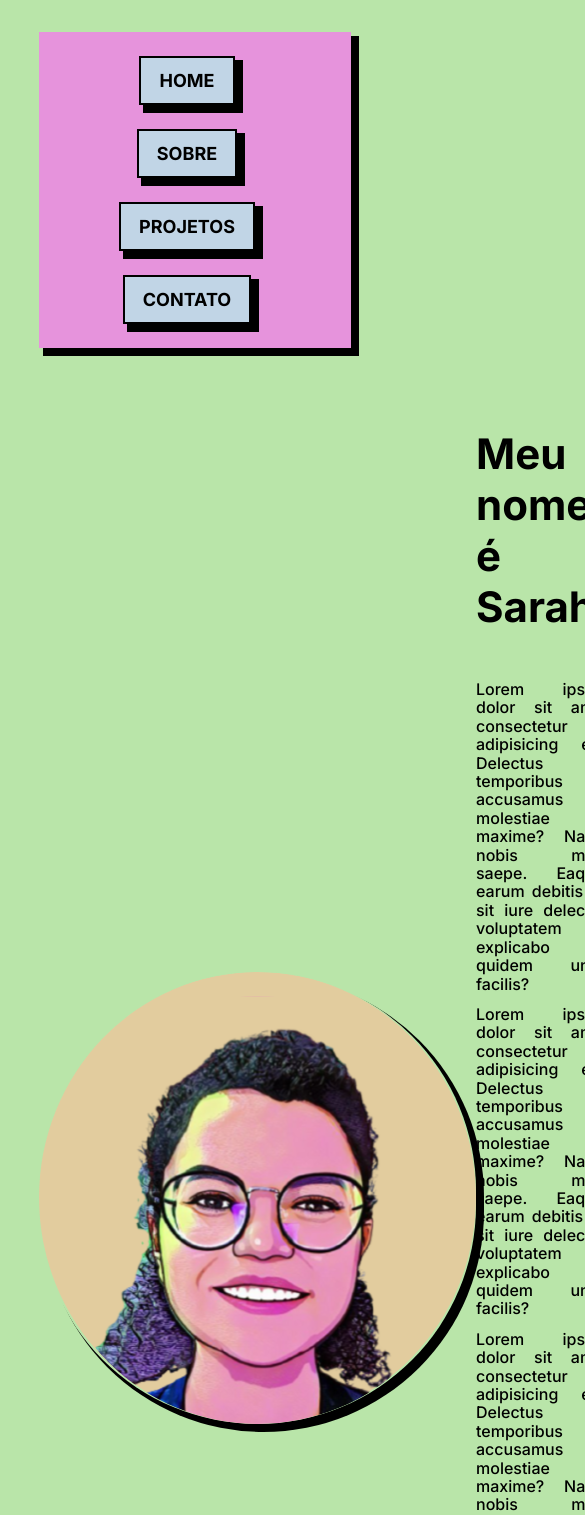
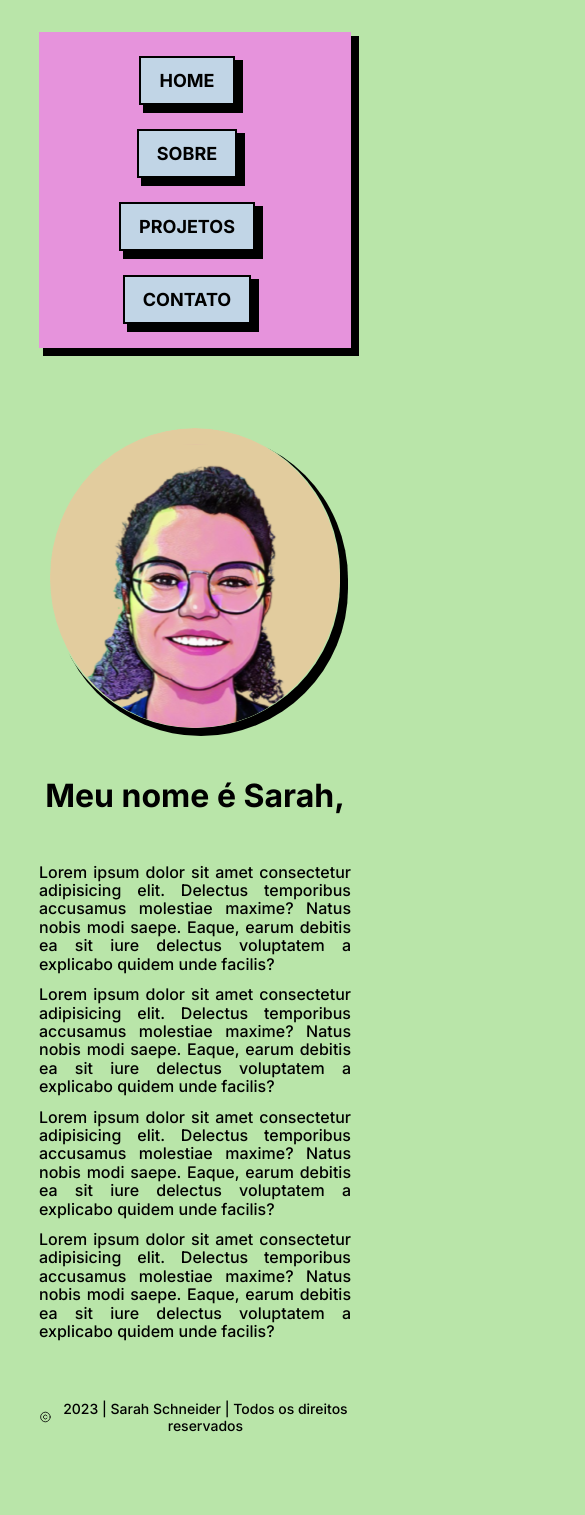
Before and after one commit to ssschneider/portfolio, a React (Vite) app: page /sobre in a window 390 px wide. Shown: the top 1515 px of the page, 585 px wide, since content can reach past the window. After the commit the page ends 1446 px from the top, so only its background shows below. Built offline with nearby package versions, Linux system fonts and the light colour scheme.

Commit message:
responsive: about me

```diff
--- a/src/components/aboutMeText/styles.tsx
+++ b/src/components/aboutMeText/styles.tsx
@@ -12,6 +12,14 @@ export const Wrapper = styled.div`
 export const SectionTitle = styled.h2`
     font-size: 4.2rem;
     margin-bottom: 3.6rem;
+
+    @media (max-width: 505px) {
+        font-size: 3.2rem;
+    }
+
+    @media (max-width: 376px) {
+        font-size: 2.4rem;
+    }
 `
 
 export const Text = styled.p`
--- a/src/pages/sobre/index.tsx
+++ b/src/pages/sobre/index.tsx
@@ -5,7 +5,7 @@ import AboutMeText from "../../components/aboutMeText"
 const Sobre = () => {
     return (
         <Wrapper>
-            <ProfilePhoto src={ProfilePicture}/>
+            <ProfilePhoto src={ProfilePicture} alt="Foto de Sarah Schneider"/>
             <AboutMeText />
         </Wrapper>
     )
--- a/src/pages/sobre/styles.tsx
+++ b/src/pages/sobre/styles.tsx
@@ -7,6 +7,14 @@ export const Wrapper = styled.section`
 	display: flex;
 	justify-content: space-between;
 	align-items: center;
+
+
+    @media(max-width: 1100px){
+        flex-direction: column;
+        justify-content: center;
+        gap: 4.8rem;
+    }
+
 `;
 
 const pop = keyframes`
@@ -37,4 +45,8 @@ export const ProfilePhoto = styled.img`
         -webkit-box-shadow: var(--hover-shadow);
         box-shadow: var(--hover-shadow);
 	}
+
+    @media (max-width: 545px) {
+        max-width: 290px;
+    }
 `;
```
